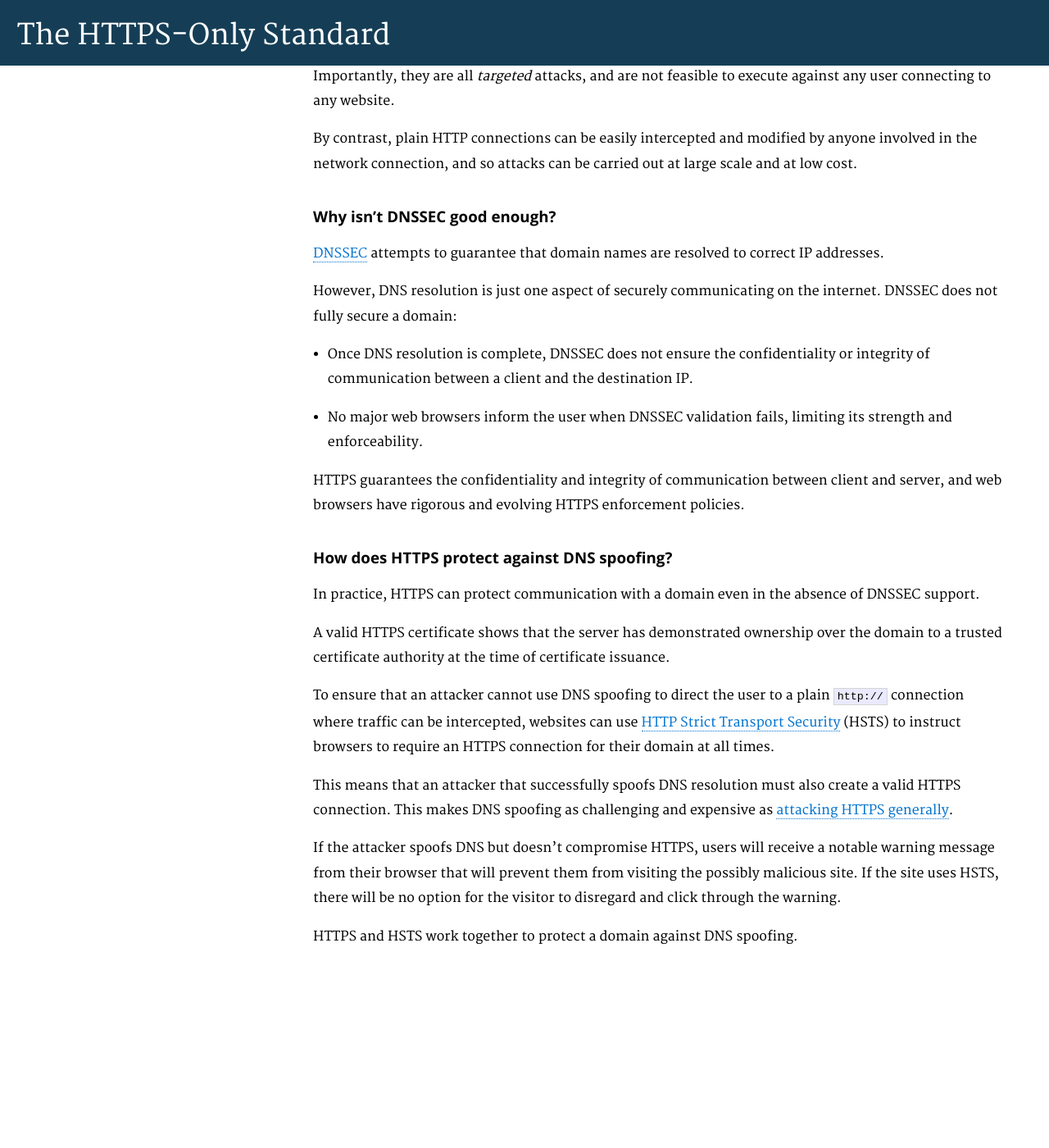
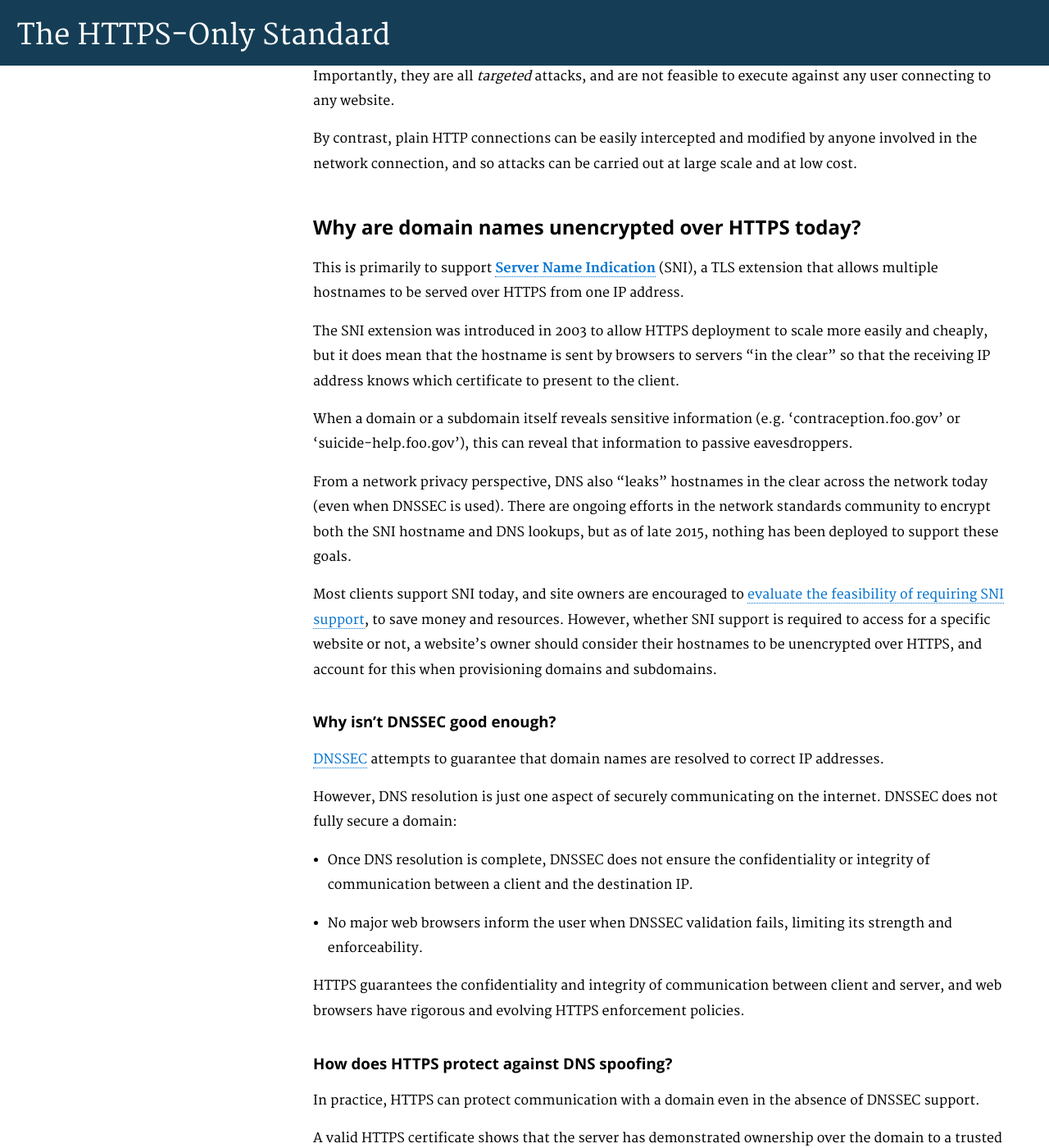
Before and after one commit to GSA/https, a Jekyll site: the page built from pages/faq.md, in a window 1280 px wide and 1400 px high, scrolled down 2188 px. Shown: the whole window at 82% size. Built offline with Jekyll 4.4.1, drawn with Linux system fonts in a browser that asks for light colours; Markdown is read by kramdown in place of the engine named in the settings; before the commit the page ends 3361 px from its top, so only the background shows below that.

Commit message:
move privacy considerations section out of SNI page and into FAQ

```diff
--- a/pages/faq.md
+++ b/pages/faq.md
@@ -59,6 +59,18 @@ These are all possible, but for most attackers they are very difficult and requi
 
 By contrast, plain HTTP connections can be easily intercepted and modified by anyone involved in the network connection, and so attacks can be carried out at large scale and at low cost.
 
+## Why are domain names unencrypted over HTTPS today?
+
+This is primarily to support **[Server Name Indication](/sni/)** (SNI), a TLS extension that allows multiple hostnames to be served over HTTPS from one IP address.
+
+The SNI extension was introduced in 2003 to allow HTTPS deployment to scale more easily and cheaply, but it does mean that the hostname is sent by browsers to servers "in the clear" so that the receiving IP address knows which certificate to present to the client.
+
+When a domain or a subdomain itself reveals sensitive information (e.g. 'contraception.foo.gov' or 'suicide-help.foo.gov'), this can reveal that information to passive eavesdroppers.
+
+From a network privacy perspective, DNS also "leaks" hostnames in the clear across the network today (even when DNSSEC is used). There are ongoing efforts in the network standards community to encrypt both the SNI hostname and DNS lookups, but as of late 2015, nothing has been deployed to support these goals.
+
+Most clients support SNI today, and site owners are encouraged to [evaluate the feasibility of requiring SNI support](/sni/), to save money and resources. However, whether SNI support is required to access for a specific website or not, a website's owner should consider their hostnames to be unencrypted over HTTPS, and account for this when provisioning domains and subdomains.
+
 ### Why isn't DNSSEC good enough?
 
 [DNSSEC](https://en.wikipedia.org/wiki/Domain_Name_System_Security_Extensions) attempts to guarantee that domain names are resolved to correct IP addresses.
```
Also changed, not shown: pages/sni.md (+0 -6 lines).
